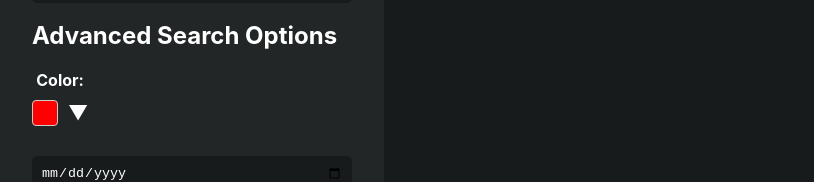
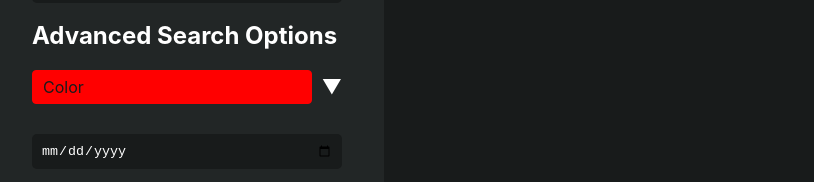
Before and after one commit to Timo1024/stamps, a React (Create React App) app in the folder src/client/web/stamps_website/: page / in a window 1280 px wide. Shown: the part 414-596 px from the top of the page, without its empty margins (0-814 px from the left). Built offline with nearby package versions, Linux system fonts and the light colour scheme; no server answers; the HTML template or start-up script is replaced by a standard one.

Commit message:
made nicer color picker color preview

```diff
--- a/src/client/web/stamps_website/src/App.css
+++ b/src/client/web/stamps_website/src/App.css
@@ -180,6 +180,30 @@ html, body {
   overflow-y: auto;
   box-sizing: border-box;
   border-radius: 0 10px 10px 0;
+  scrollbar-width: thin;
+  scrollbar-color: rgba(155, 155, 155, 0.5) transparent;
+  scrollbar-gutter: stable;
+}
+
+.search-sidebar::-webkit-scrollbar {
+  width: 8px;
+}
+
+.search-sidebar::-webkit-scrollbar-track {
+  background: transparent;
+}
+
+.search-sidebar::-webkit-scrollbar-thumb {
+  background-color: rgba(155, 155, 155, 0.5);
+  border-radius: 4px;
+}
+
+.search-sidebar::-webkit-scrollbar-thumb:hover {
+  background-color: rgba(155, 155, 155, 0.7);
+}
+
+.search-sidebar::-webkit-scrollbar-button {
+  display: none;
 }
 
 .search-sidebar form {
--- a/src/client/web/stamps_website/src/components/HuePicker.tsx
+++ b/src/client/web/stamps_website/src/components/HuePicker.tsx
@@ -306,13 +306,19 @@ const HuePicker: React.FC<HuePickerProps> = ({
       <div style={{ display: 'flex', alignItems: 'center', gap: '10px', cursor: 'pointer' }} onClick={() => setIsOpen(!isOpen)}>
         <div
           style={{
-            width: '24px',
-            height: '24px',
+            width: '100%',
+            height: '2rem',
             borderRadius: '4px',
             backgroundColor: `hsl(${value}, ${saturation}%, 50%)`,
-            border: '1px solid #ccc',
+            border: `1px solid hsl(${value}, ${saturation}%, 50%)`,
+            justifyContent: 'flex-start',
+            alignItems: 'center',
+            display: 'flex',
+            paddingLeft: '10px',
           }}
-        />
+              >
+            <div style={{ color: '#181b1b' }}>Color</div>
+        </div>
         <div style={{
           transform: `rotate(${isOpen ? '180deg' : '0deg'})`,
           transition: 'transform 0.3s ease',
--- a/src/client/web/stamps_website/src/components/SearchBar.tsx
+++ b/src/client/web/stamps_website/src/components/SearchBar.tsx
@@ -276,8 +276,8 @@ export const SearchBar: React.FC<SearchBarProps> = ({ onSearch }) => {
 
           <div style={{ fontSize: '24px', fontWeight: 'bold', marginBottom: '10px' }}>Advanced Search Options</div>
 
-          <div style={{ marginBottom: '20px' }}>
-            <div style={{ marginBottom: '10px', fontWeight: 'bold' }}>Color:</div>
+          <div style={{ marginBottom: '20px', width: '100%' }}>
+            {/* <div style={{ marginBottom: '10px', fontWeight: 'bold' }}>Color:</div> */}
             <HuePicker
               value={searchParams.hue || 0}
               saturation={searchParams.saturation || 100}
```
